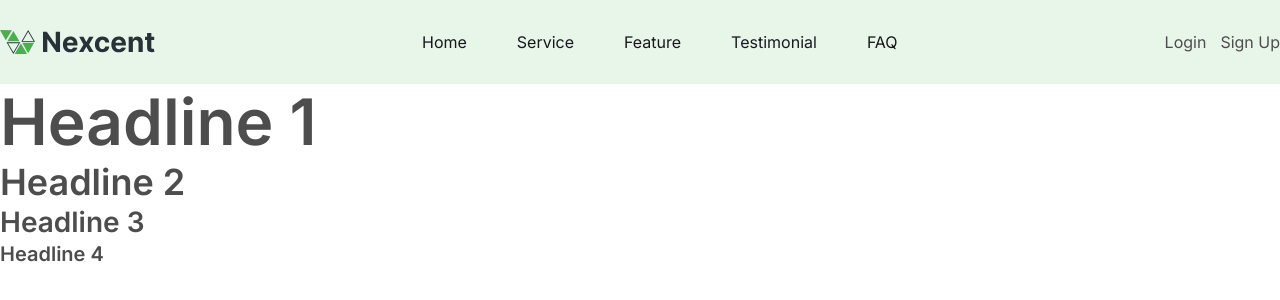
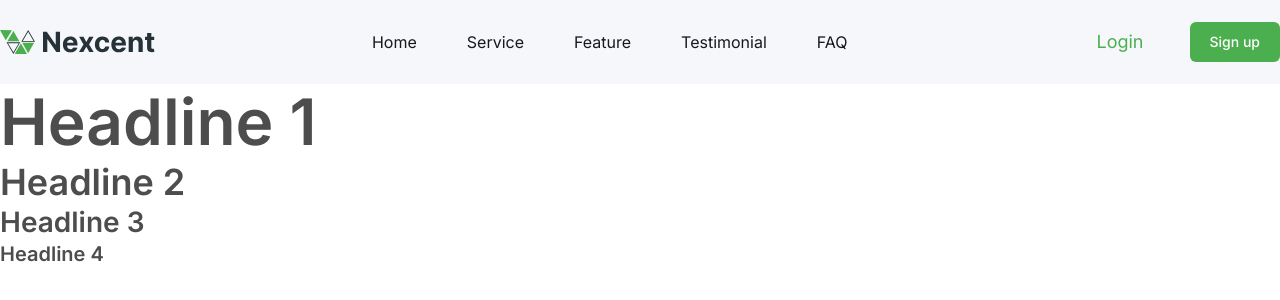
Before and after one commit to MatteoUrso/nexcent-app, a Next.js app: page / in a window 1280 px wide. Shown: the top 300 px of the page. Built offline with nearby package versions, Linux system fonts and the light colour scheme.

Commit message:
Refactor Header component to use custom Button component and update styles; add Button component with variant support

```diff
--- a/components/header.tsx
+++ b/components/header.tsx
@@ -1,16 +1,21 @@
 import { Icons } from "./icons";
 import { NavBar } from "./nav-bar";
+import { Button } from "@/components/ui/button";
 
 export function Header() {
   return (
-    <header className="bg-tint-t5 h-[84px] w-full">
+    <header className="bg-silver h-[84px] w-full">
       <div className="container mx-auto flex h-full items-center justify-between px-4 md:px-0">
         <Icons.logo className="hidden md:block" />
         <Icons.icon className="block md:hidden" />
         <NavBar />
-        <div className="flex gap-3.5">
-          <button>Login</button>
-          <button>Sign Up</button>
+        <div className="flex items-center gap-3.5">
+          <Button variant="link" className="h-10">
+            Login
+          </Button>
+          <Button className="h-10 rounded-[6px] px-5 py-2.5 text-sm leading-5 font-medium tracking-normal">
+            Sign up
+          </Button>
         </div>
       </div>
     </header>
--- a/components/ui/button.tsx
+++ b/components/ui/button.tsx
@@ -0,0 +1,46 @@
+import { cn } from "@/lib/utils";
+import { Slot } from "@radix-ui/react-slot";
+import { type VariantProps, cva } from "class-variance-authority";
+import * as React from "react";
+
+const buttonVariants = cva(
+  "text-lg leading-6 font-normal inline-flex items-center justify-center gap-x-2 rounded-sm whitespace-nowrap transition-colors disabled:pointer-events-none [&_svg]:pointer-events-none [&_svg]:size-6 [&_svg]:shrink-0",
+  {
+    variants: {
+      variant: {
+        default:
+          "bg-primary text-white hover:bg-primary focus-visible:ring-d-grey focus-visible:ring-2 focus-visible:outline-none active:bg-shade-s2 disabled:bg-grey-blue disabled:text-silver",
+        link: "bg-transparent text-primary hover:underline focus-visible:underline focus-visible:ring-d-grey focus-visible:ring-2 focus-visible:outline-none active:text-shade-s2 active:underline disabled:text-silver",
+      },
+      size: {
+        default: "px-8 py-4 h-14",
+      },
+    },
+    defaultVariants: {
+      variant: "default",
+      size: "default",
+    },
+  }
+);
+
+export interface ButtonProps
+  extends React.ButtonHTMLAttributes<HTMLButtonElement>,
+    VariantProps<typeof buttonVariants> {
+  asChild?: boolean;
+}
+
+const Button = React.forwardRef<HTMLButtonElement, ButtonProps>(
+  ({ className, variant, size, asChild = false, ...props }, ref) => {
+    const Comp = asChild ? Slot : "button";
+    return (
+      <Comp
+        className={cn(buttonVariants({ variant, size, className }))}
+        ref={ref}
+        {...props}
+      />
+    );
+  }
+);
+Button.displayName = "Button";
+
+export { Button, buttonVariants };
--- a/package.json
+++ b/package.json
@@ -9,6 +9,8 @@
     "lint": "next lint"
   },
   "dependencies": {
+    "@radix-ui/react-slot": "^1.2.0",
+    "class-variance-authority": "^0.7.1",
     "clsx": "^2.1.1",
     "next": "15.3.1",
     "react": "^19.0.0",
```
Also changed, not shown: 1 other file (tests, documents, lock files or other folders).
